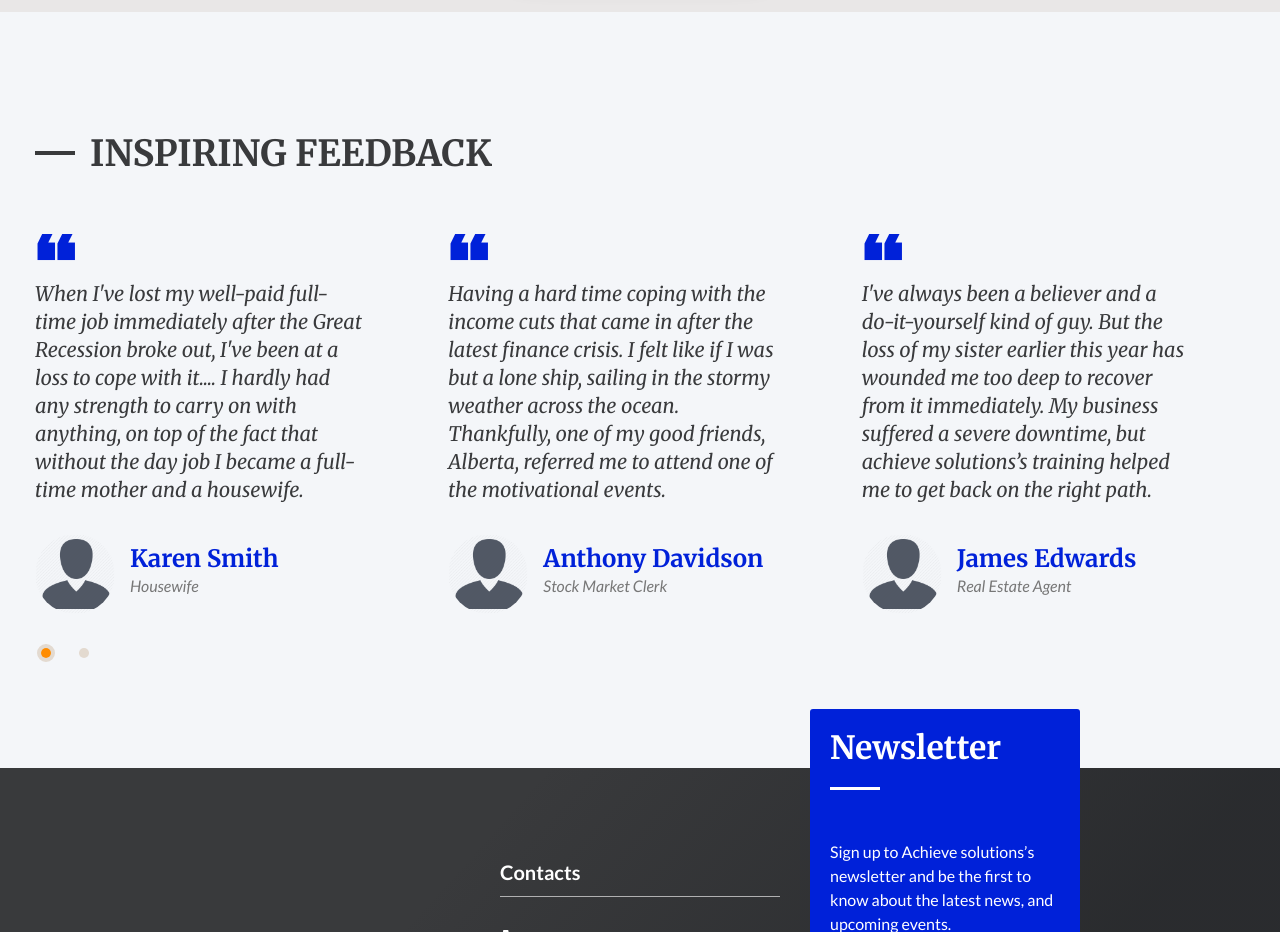
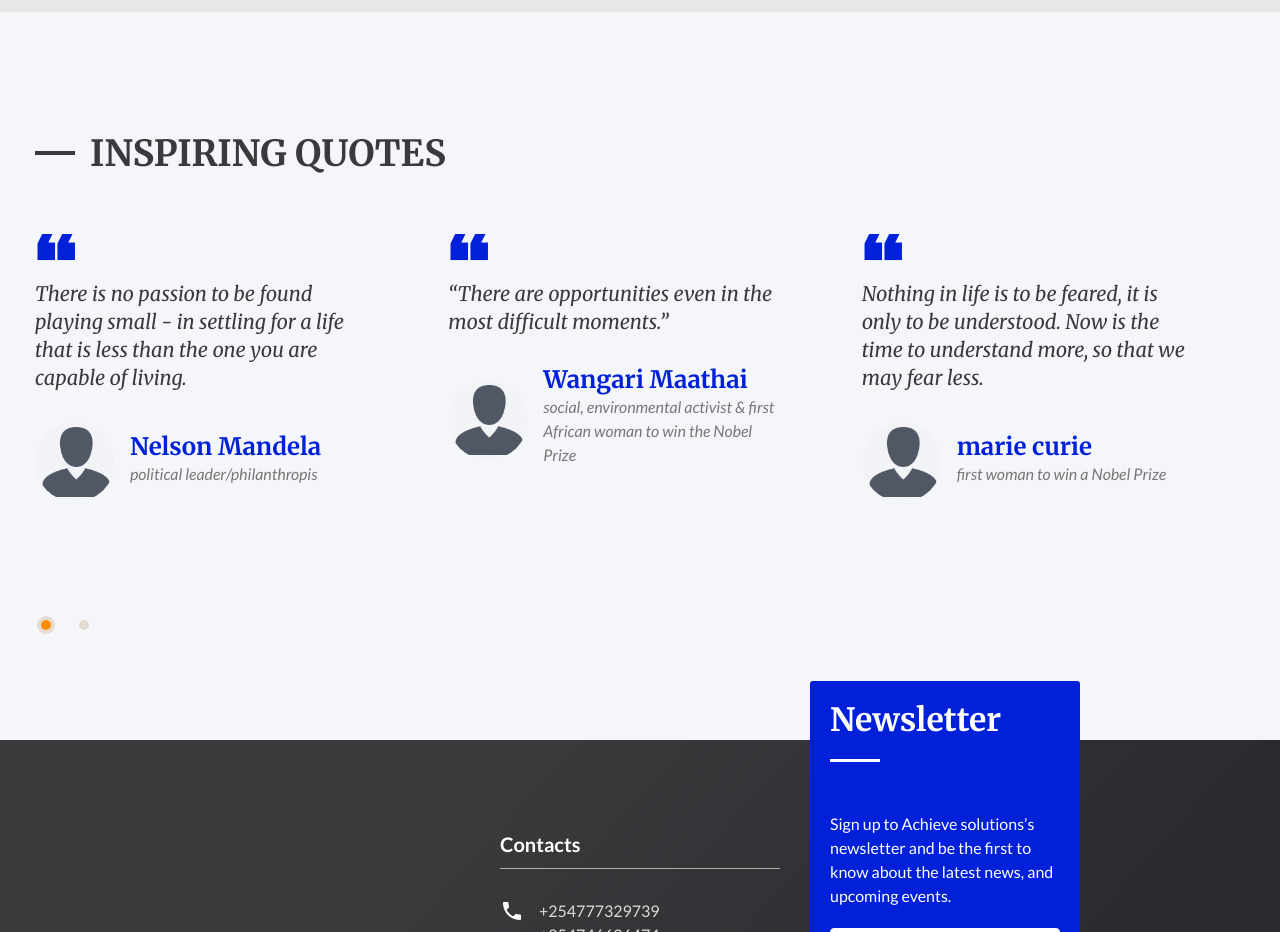
Before and after one commit to EnockOMONDI/achievesol, a plain HTML site: page index.html in a window 1280 px wide. Shown: the part 2060-2992 px from the top of the page. Drawn offline with Linux system fonts and the light colour scheme.

Commit message:
first commit

```diff
--- a/index.html
+++ b/index.html
@@ -324,20 +324,20 @@
 
       <section class="section-90 section-md-top-120 section-md-bottom-100 bg-qua-haze">
         <div class="shell-fluid">
-          <h2 class="header-preffix text-bold">INSPIRING FEEDBACK</h2>
+          <h2 class="header-preffix text-bold">INSPIRING QUOTES</h2>
           <!-- Owl Carousel-->
           <div class="owl-carousel text-left" data-items="1" data-sm-items="2" data-md-items="3" data-stage-padding="0" data-loop="true" data-margin="30" data-mouse-drag="false" data-dots="true">
             <div class="owl-item">
               <blockquote class="quote quote-modern">
                 <div class="quote-body h5">
-                  <h5>When I've lost my well-paid full-time job immediately after the Great Recession broke out, I've been at a loss to cope with it.... I hardly had any strength to carry on with anything, on top of the fact that without the day job I became a full-time mother and a housewife.</h5>
+                  <h5>There is no passion to be found playing small - in settling for a life that is less than the one you are capable of living.</h5>
                 </div>
                 <div class="unit unit-xl-horizontal unit-lg-horizontal unit-md-horizontal unit-sm-horizontal unit-xs-horizontal unit-spacing-xs unit-xs-middle">
                   <div class="unit-left"><img class="img-responsive img-circle" src="images/512.png" width="80" height="80" alt=""/>
                   </div>
                   <div class="unit-body">
-                    <h4 class="text-bold text-matrix">  Karen Smith</h4>
-                    <p class="text-italic">Housewife</p>
+                    <h4 class="text-bold text-matrix">Nelson Mandela</h4>
+                    <p class="text-italic">political leader/philanthropis</p>
                   </div>
                 </div>
               </blockquote>
@@ -345,14 +345,15 @@
             <div class="owl-item">
               <blockquote class="quote quote-modern">
                 <div class="quote-body h5">
-                  <h5>Having a hard time coping with the income cuts that came in after the latest finance crisis. I felt like if I was but a lone ship, sailing in the stormy weather across the ocean. Thankfully, one of my good friends, Alberta, referred me to attend one of the motivational events.</h5>
+                  <h5>“There are opportunities even in the most difficult moments.”            </h5>
                 </div>
                 <div class="unit unit-xl-horizontal unit-lg-horizontal unit-md-horizontal unit-sm-horizontal unit-xs-horizontal unit-spacing-xs unit-xs-middle">
                   <div class="unit-left"><img class="img-responsive img-circle" src="images/512.png"  width="80" height="80" alt=""/>
                   </div>
                   <div class="unit-body">
-                    <h4 class="text-bold text-matrix">  Anthony Davidson</h4>
-                    <p class="text-italic">Stock Market Clerk</p>
+                    <h4 class="text-bold text-matrix">Wangari Maathai</h4>
+                    <p class="text-italic">social, environmental activist & first African woman to win the Nobel Prize</p>
+
                   </div>
                 </div>
               </blockquote>
@@ -360,14 +361,14 @@
             <div class="owl-item">
               <blockquote class="quote quote-modern">
                 <div class="quote-body h5">
-                  <h5>I've always been a believer and a do-it-yourself kind of guy. But the loss of my sister earlier this year has wounded me too deep to recover from it immediately. My business suffered a severe downtime, but achieve solutions’s training helped me to get back on the right path.</h5>
+                  <h5>Nothing in life is to be feared, it is only to be understood. Now is the time to understand more, so that we may fear less.</h5>
                 </div>
                 <div class="unit unit-xl-horizontal unit-lg-horizontal unit-md-horizontal unit-sm-horizontal unit-xs-horizontal unit-spacing-xs unit-xs-middle">
                   <div class="unit-left"><img class="img-responsive img-circle" src="images/512.png"  width="80" height="80" alt=""/>
                   </div>
                   <div class="unit-body">
-                    <h4 class="text-bold text-matrix">  James Edwards</h4>
-                    <p class="text-italic">Real Estate Agent</p>
+                    <h4 class="text-bold text-matrix"> marie curie</h4>
+                    <p class="text-italic"> first woman to win a Nobel Prize</p>
                   </div>
                 </div>
               </blockquote>
@@ -664,7 +665,7 @@
               <ul class="list-inline">
                 <li><a class="icon fa fa-facebook  icon-circle icon-gray-light" href="https://www.facebook.com/achievesol/" target="_blank"></a></li>
                 <li><a class="icon fa fa-twitter  icon-circle icon-gray-light" href="https://twitter.com/achievesol" target="_blank" ></a></li>
-                <li><a class="icon fa fa-instagram  icon-circle icon-gray-light" href="#"></a></li>
+                <li><a class="icon fa fa-instagram  icon-circle icon-gray-light" href="https://www.instagram.com/achievesolutions/" target="_blank"></a></li>
 
               </ul>
       </div>
```
Also changed, not shown: about.html (+1 -1 lines), services.html (+2 -2 lines), images/gallery/githogoro/Maathai.jpg (added), images/gallery/githogoro/mari.jpg (added).
